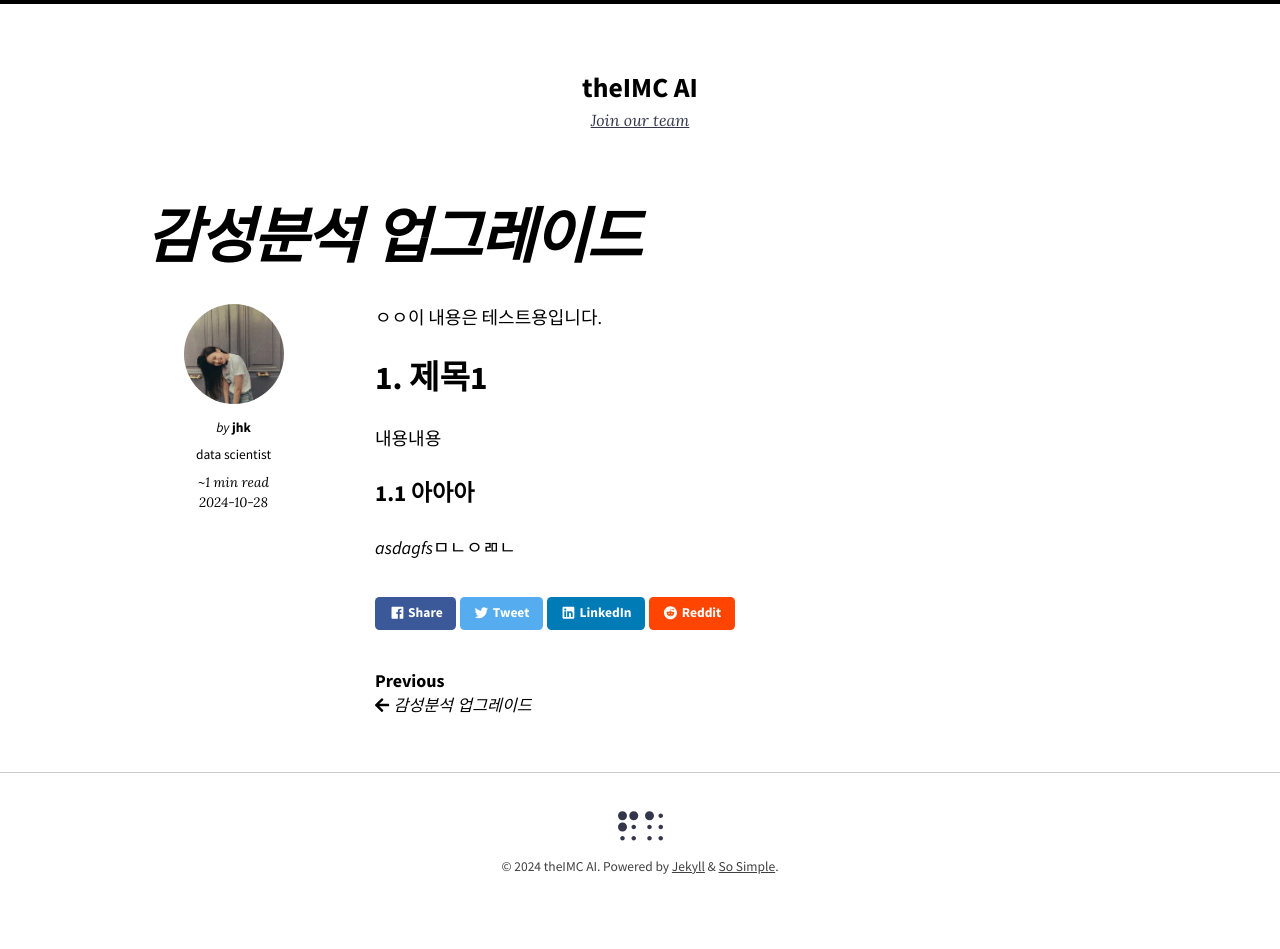
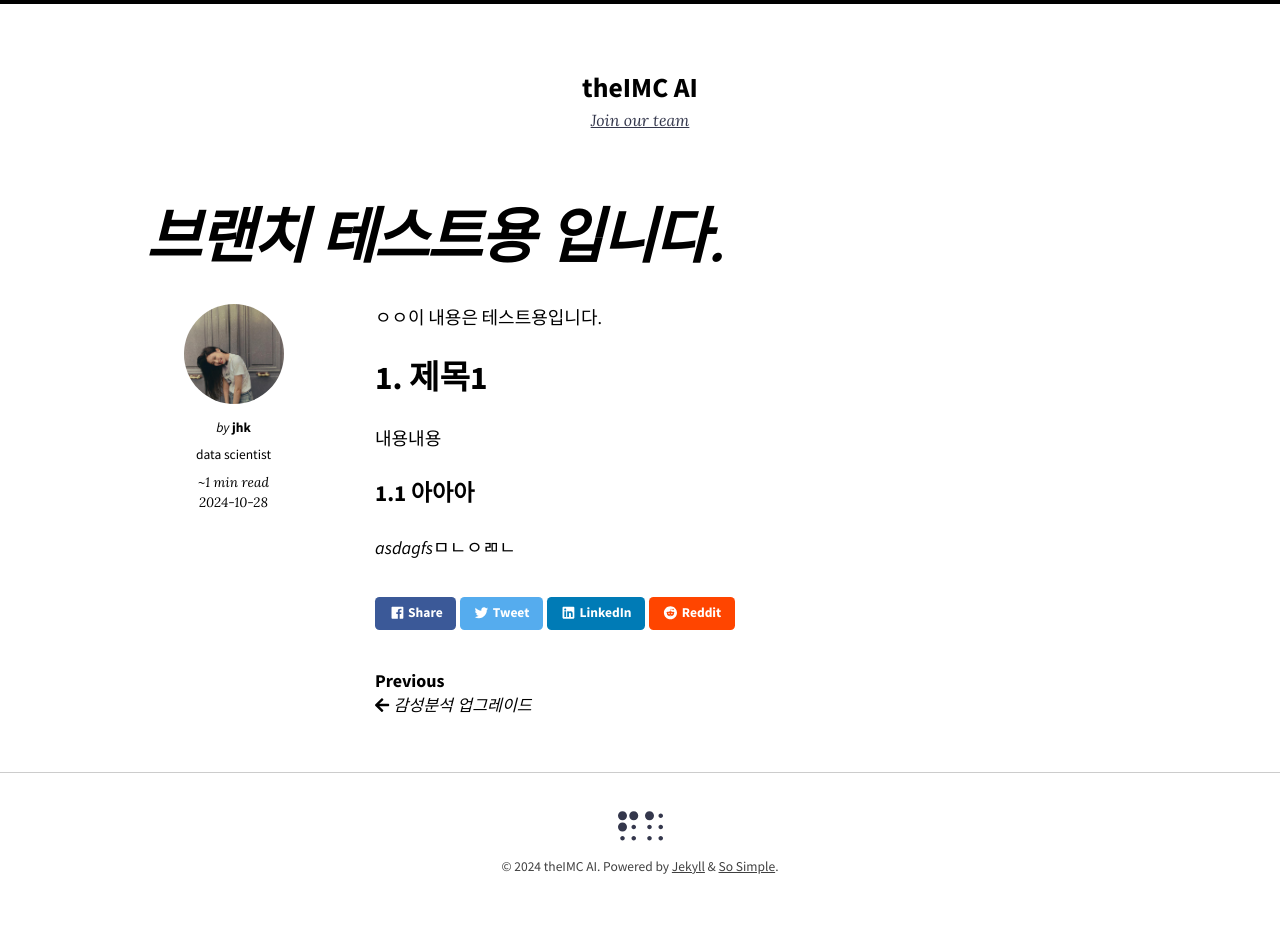
Before and after one commit to jhk-theimc/aitheimc.github.io, a Jekyll site: the page built from _posts/2024-10-28-upgrade-sentiment-analysis.markdown, in a window 1280 px wide. Built offline with Jekyll 4.4.1, drawn with Linux system fonts in a browser that asks for light colours; nearby versions of some CDN libraries.

Commit message:
_posts/2024-10-28-upgrade-sentiment-analysis.markdown

```diff
--- a/_posts/2024-10-28-upgrade-sentiment-analysis.markdown
+++ b/_posts/2024-10-28-upgrade-sentiment-analysis.markdown
@@ -1,6 +1,6 @@
 ---
 layout: post
-title:  "감성분석 업그레이드"
+title:  "브랜치 테스트용 입니다."
 date:   2024-10-28 14:40:01 +0900
 author: Jhk
 ---
```
